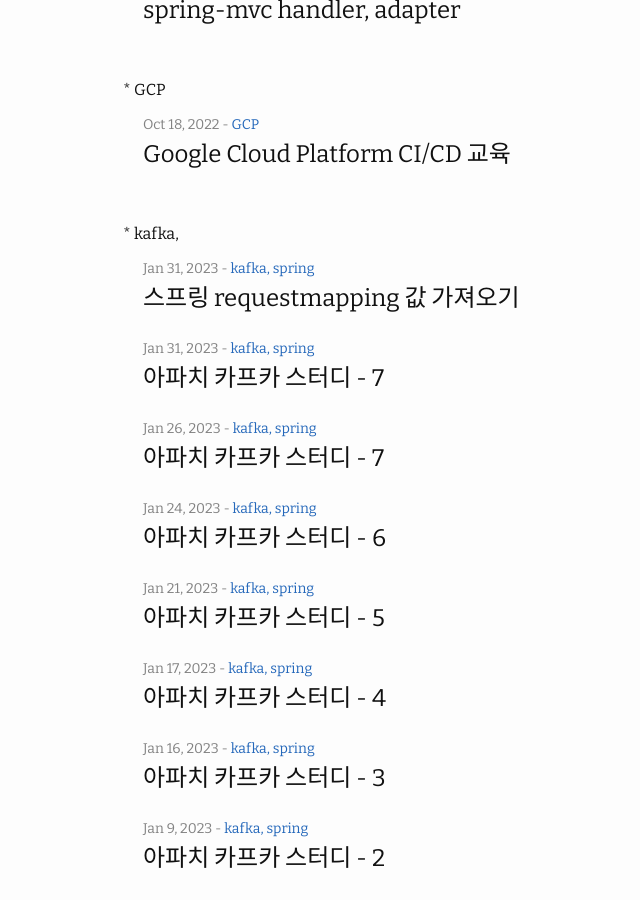
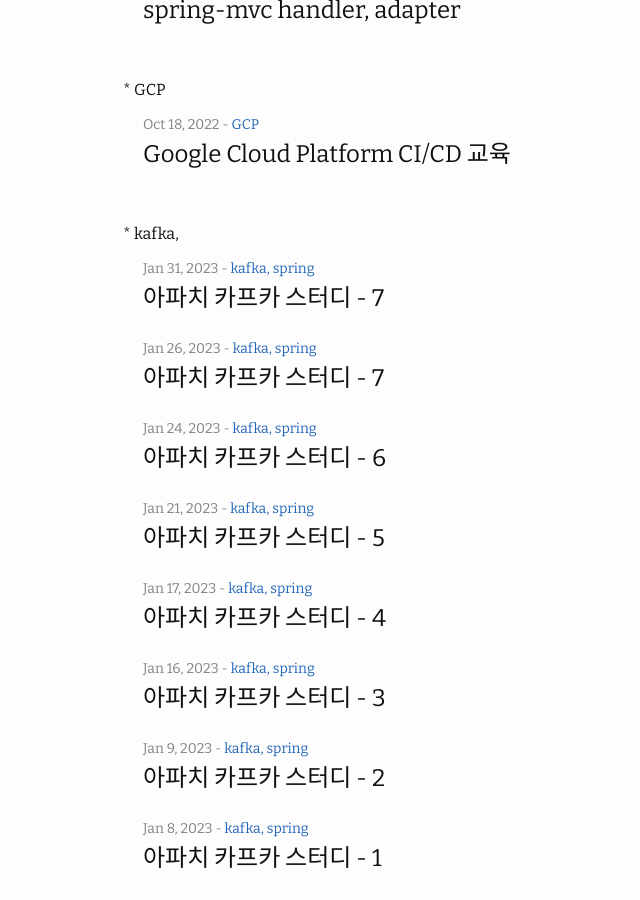
Before and after one commit to HWANGJEONGHYEON1/HWANGJEONGHYEON1.github.io, a Jekyll site: the page built from category.md, in a window 1280 px wide and 900 px high, scrolled down 23345 px. Shown: the whole window, without its empty margins (137-777 px from the left). Built offline with Jekyll 4.4.1, drawn with Linux system fonts in a browser that asks for light colours; some of the changed text lies outside the part shown.

```diff
--- a/_posts/2023-03-30-spring-requestmappinglist.md
+++ b/_posts/2023-03-30-spring-requestmappinglist.md
@@ -1,8 +1,8 @@
 ---
 layout: post
 title:  "스프링 requestmapping 값 가져오기"
-date:   2023-01-31 23:20:21 +0900
-categories: kafka, spring
+date:   2023-03-31 23:20:21 +0900
+categories: spring
 ---
 
 > 사용하지 않는 API를 제거하기 위해 API 목록 뽑기
```
